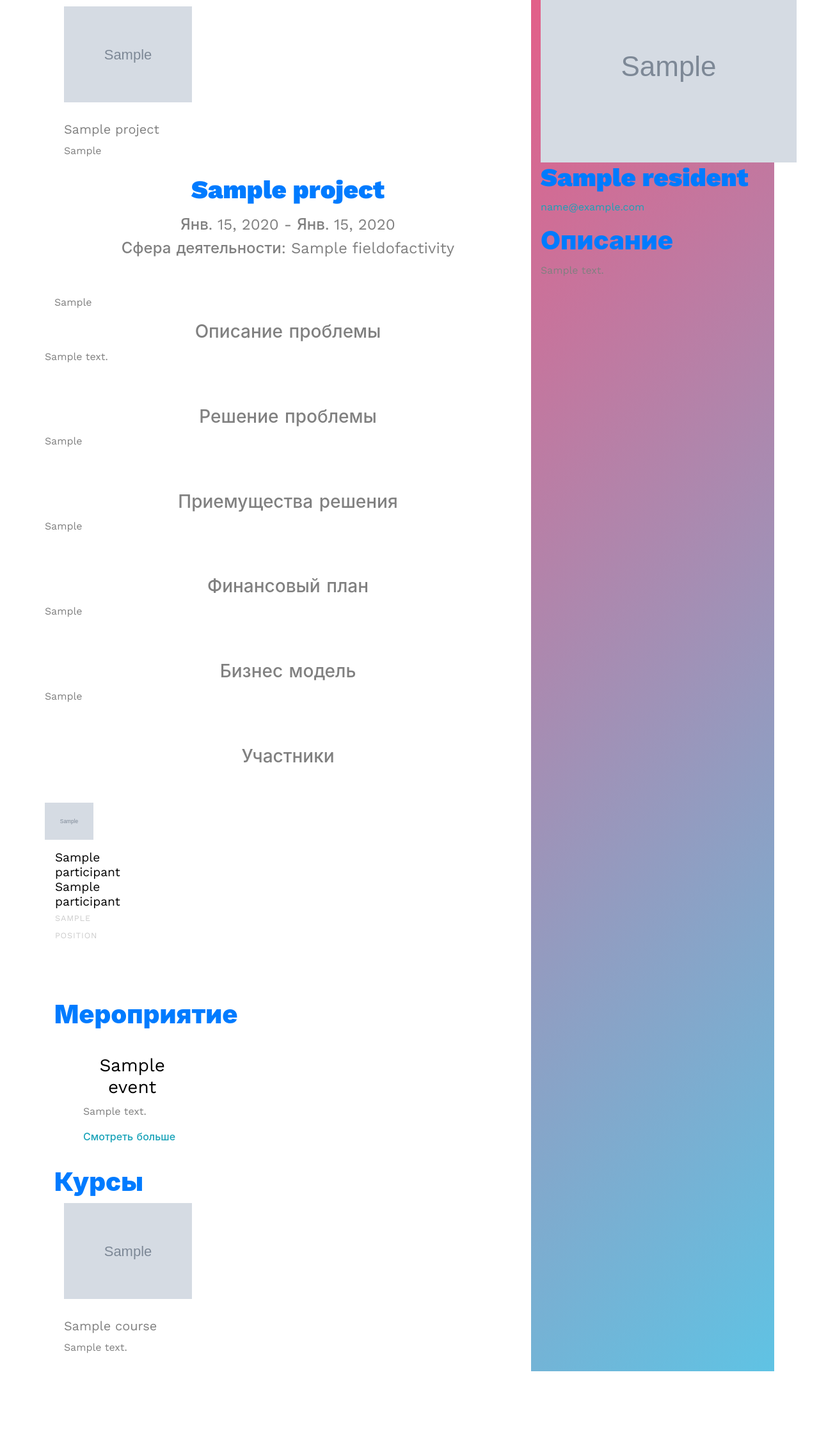
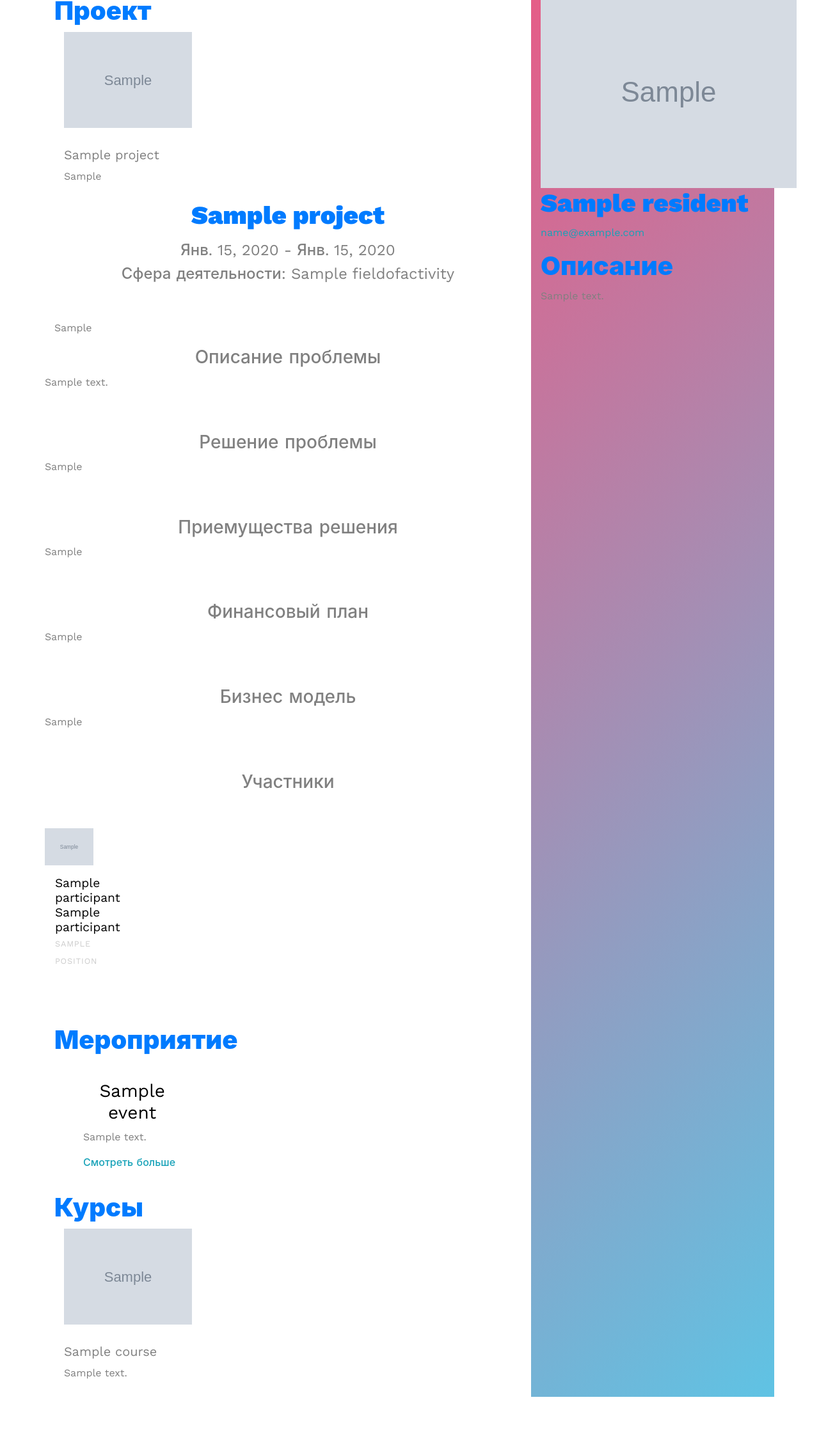
Before and after one commit to NotZephyrkA/OREH, a Django app: page /personal_account/ in a window 1280 px wide. Shown: the part 126-2390 px from the top of the page at 64% size. Before the commit the page ends 2270 px from the top, so only its background shows below. Run offline with Django 3.2, Linux system fonts and the light colour scheme; a user stored in the database is signed in; tables that the repository leaves empty hold one stand-in row (values such as "Sample post"); grey boxes marked "Sample" are stand-in pictures; some libraries are stand-ins or nearby versions; some web fonts are replaced.

Commit message:
+something

```diff
--- a/oreh_app/templates/oreh_app/personal-account.html
+++ b/oreh_app/templates/oreh_app/personal-account.html
@@ -1,7 +1,13 @@
 {% extends 'oreh_app/base.html' %}
 {% load static %}
 {% block content %}
+<style>
+    .head{
+        margin-top:40px;
+    }
+</style>
 <section class="site-section">
+    <div class="head">
     <div class="wrapper">
         <div class="container">
             <div class="row">
```
Also changed, not shown: oreh_app/templates/oreh_app/courses.html (+22 -3 lines).
